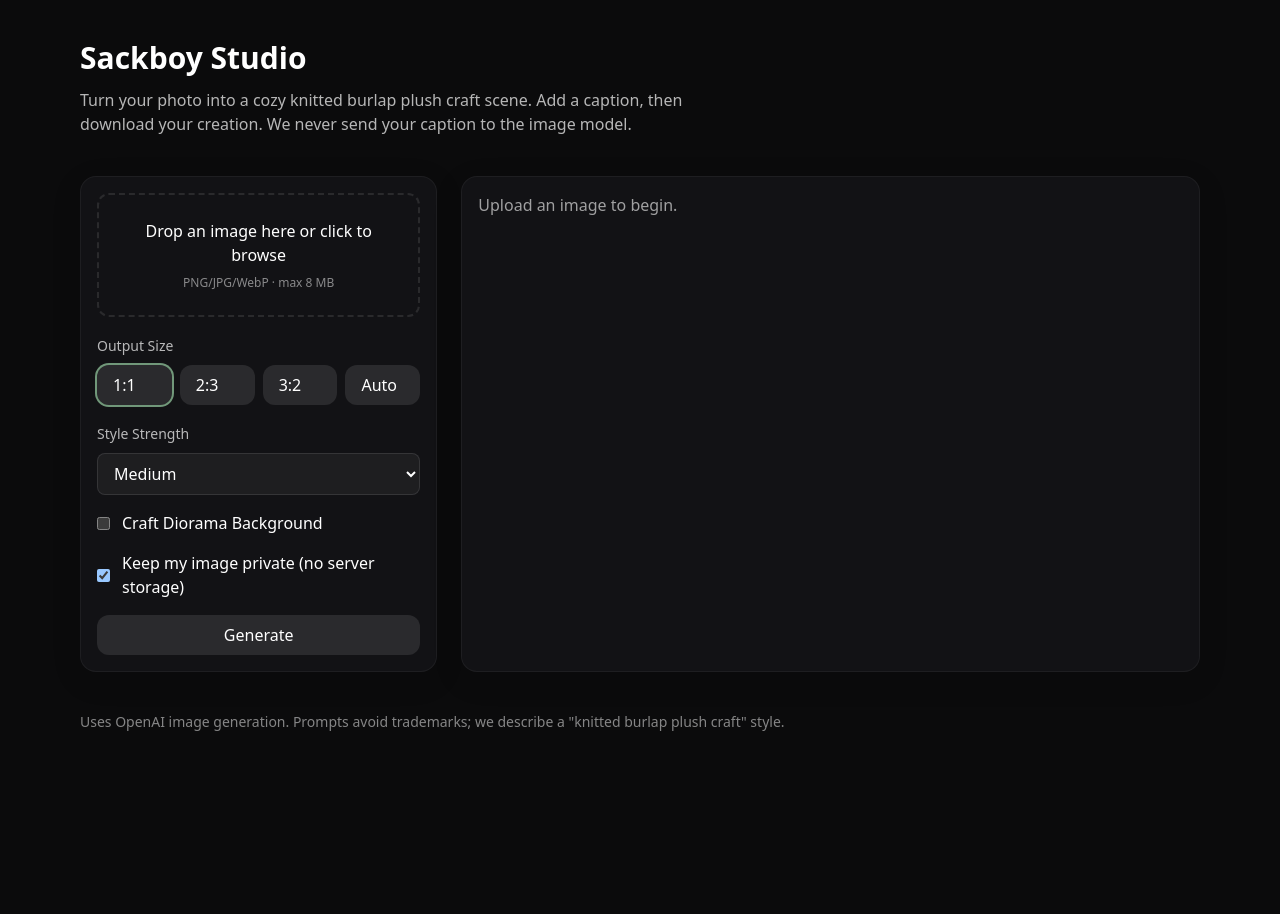
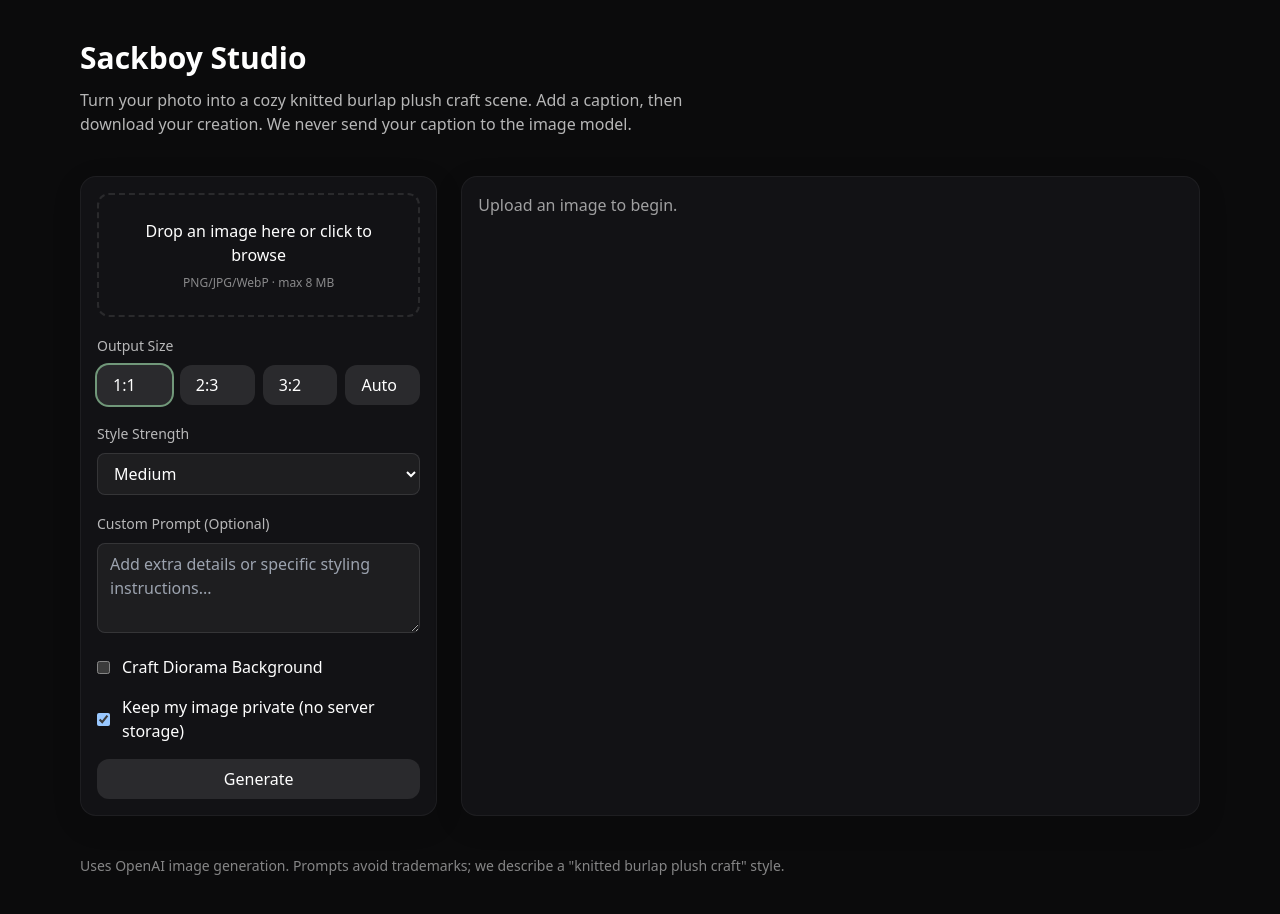
Before and after one commit to raikkonen09/sackboy-studio1, a Next.js app: page / in a window 1280 px wide. Before the commit the page ends 800 px from the top, so only its background shows below. Built offline with nearby package versions, Linux system fonts and the light colour scheme.

Commit message:
Add custom prompt

```diff
--- a/app/(site)/page.tsx
+++ b/app/(site)/page.tsx
@@ -19,10 +19,11 @@
   const [progress, setProgress] = useState(0);
   const [shareUrl, setShareUrl] = useState<string | null>(null);
   const controlsRef = useRef<ControlsValues>({
-    size: '1024',
+    size: '1024x1024',
     styleStrength: 'medium',
     diorama: false,
-    keepPrivate: true
+    keepPrivate: true,
+    customPrompt: ''
   });
 
   /**
@@ -48,6 +49,7 @@
       form.append('styleStrength', controlsRef.current.styleStrength);
       form.append('diorama', String(controlsRef.current.diorama));
       form.append('private', String(controlsRef.current.keepPrivate));
+      form.append('customPrompt', controlsRef.current.customPrompt);
 
       setProgress(30);
       const res = await fetch('/api/stylize', { method: 'POST', body: form });
--- a/app/api/stylize/route.ts
+++ b/app/api/stylize/route.ts
@@ -15,9 +15,9 @@
   const t0 = Date.now();
   try {
     const form = await req.formData();
-    const { file, size, styleStrength, diorama, keepPrivate } = await parseForm(form);
+    const { file, size, styleStrength, diorama, keepPrivate, customPrompt } = await parseForm(form);
 
-    const prompt = buildPrompt({ styleStrength, diorama });
+    const prompt = buildPrompt({ styleStrength, diorama, customPrompt });
 
     const fd = new FormData();
     fd.append('model', 'gpt-image-1');
--- a/components/ControlsPanel.tsx
+++ b/components/ControlsPanel.tsx
@@ -8,6 +8,7 @@
   styleStrength: 'low' | 'medium' | 'high';
   diorama: boolean;
   keepPrivate: boolean;
+  customPrompt: string;
 };
 
 // Helper function to get display label for size
@@ -36,7 +37,8 @@
     size: '1024x1024',
     styleStrength: 'medium',
     diorama: false,
-    keepPrivate: true
+    keepPrivate: true,
+    customPrompt: ''
   });
 
   useEffect(() => {
@@ -77,6 +79,19 @@
         </select>
       </div>
 
+      <div>
+        <label className="label">Custom Prompt (Optional)</label>
+        <textarea
+          className="input mt-2 w-full"
+          placeholder="Add extra details or specific styling instructions..."
+          value={values.customPrompt}
+          onChange={(e) =>
+            setValues((v) => ({ ...v, customPrompt: e.target.value }))
+          }
+          rows={3}
+        />
+      </div>
+
       <div className="flex items-center gap-3">
         <input
           id="diorama"
--- a/lib/prompt.ts
+++ b/lib/prompt.ts
@@ -1,17 +1,18 @@
 export type PromptOptions = {
   styleStrength: 'low' | 'medium' | 'high';
   diorama: boolean;
+  customPrompt?: string;
 };
 
 /**
  * Constructs a prompt for the OpenAI image model based on the given
  * options. Uses neutral descriptive language to avoid trademarks.
  */
-export function buildPrompt({ styleStrength, diorama }: PromptOptions) {
+export function buildPrompt({ styleStrength, diorama, customPrompt }: PromptOptions) {
   const parts: string[] = [];
   parts.push(
       'Transform all characters from the uploaded image into Sackboy-style figures from Little Big Planet, with burlap plush textures, yarn stitching, and button-like eyes.',
-      'Preserve each subject’s unique facial expression, posture, identity, and the original environment and composition.',
+      'Preserve each subject\'s unique facial expression, posture, identity, and the original environment and composition.',
       'Ensure that the overall image style, lighting, and atmosphere remain faithful to the source photo.',
       'Remove any existing captions or overlaid text, leaving clean space so a new caption can be added later.',
       'Emphasize cozy handcrafted aesthetics: knit seams, soft felt surfaces, subtle fabric fraying, photorealistic craft materials.',
@@ -24,5 +25,11 @@
     parts.push(
         'Optional setting: a handcrafted tabletop diorama with felt scenery, cardboard props, yarn textures, and warm bokeh craft lights.'
     );
+
+  // Add custom prompt if provided
+  if (customPrompt && customPrompt.trim()) {
+    parts.push(customPrompt.trim());
+  }
+
   return parts.join(' ');
 }
--- a/lib/validation.ts
+++ b/lib/validation.ts
@@ -13,6 +13,7 @@
   const styleStrength = form.get('styleStrength')?.toString() || 'medium';
   const diorama = form.get('diorama')?.toString() === 'true';
   const keepPrivate = form.get('private')?.toString() !== 'false';
+  const customPrompt = form.get('customPrompt')?.toString() || '';
 
   const FileSchema = z.object({
     type: z.enum(ACCEPT as any),
@@ -28,7 +29,8 @@
     size: SizeSchema.parse(size),
     styleStrength: StyleSchema.parse(styleStrength),
     diorama,
-    keepPrivate
+    keepPrivate,
+    customPrompt
   } as const;
 }
 
```
